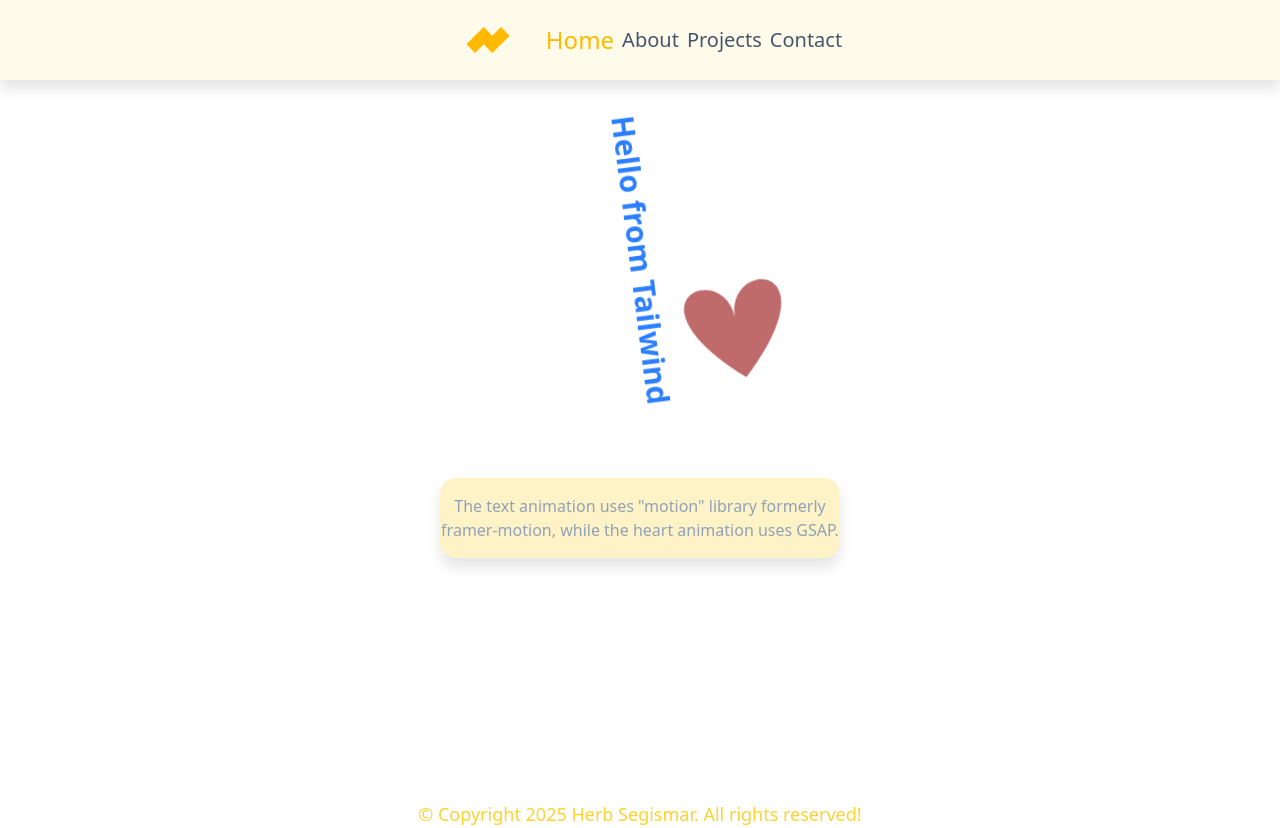
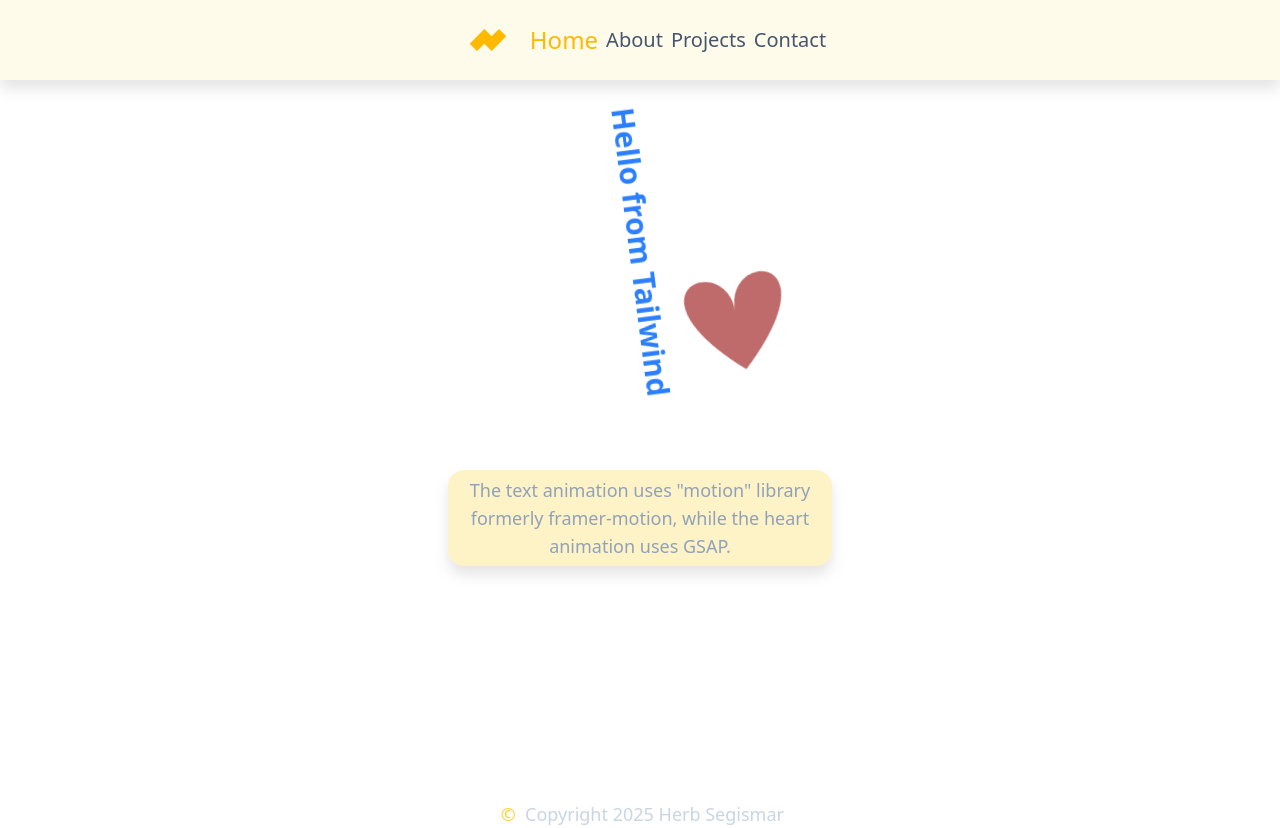
Before and after one commit to HerbertSegismar/greensock-anim, a React (Vite) app: page / in a window 1280 px wide. Built offline with nearby package versions, Linux system fonts and the light colour scheme.

Commit message:
createBrowserRouter

```diff
--- a/src/App.tsx
+++ b/src/App.tsx
@@ -1,4 +1,10 @@
-import { BrowserRouter, Routes, Route } from "react-router-dom";
+import {
+  createBrowserRouter,
+  Route,
+  createRoutesFromElements,
+  RouterProvider,
+  Outlet,
+} from "react-router-dom";
 import Home from "./components/home";
 import Projects from "./components/projects";
 import Contact from "./components/contact";
@@ -6,17 +12,18 @@
 import Layout from "./Layout";
 
 const App = () => {
+  const router = createBrowserRouter(
+    createRoutesFromElements(
+      <Route path="/" element={ <Layout><Outlet/></Layout>}>
+        <Route index element={<Home />} />
+        <Route path="projects" element={<Projects />} />
+        <Route path="contact" element={<Contact />} />
+        <Route path="about" element={<About />} />
+      </Route>
+    )
+  );
   return (
-    <BrowserRouter>
-      <Layout>
-        <Routes>
-          <Route path="/" element={<Home />} />
-          <Route path="/projects" element={<Projects />} />
-          <Route path="/contact" element={<Contact />} />
-          <Route path="/about" element={<About />} />
-        </Routes>
-      </Layout>
-    </BrowserRouter>
+    <RouterProvider router={router} />
   );
 };
 
--- a/src/Layout.tsx
+++ b/src/Layout.tsx
@@ -8,11 +8,13 @@
 function Layout({ children }: LayoutProps) {
   return (
     <div className="flex flex-col min-h-screen">
-      <Navbar />
+      <div className="flex items-center justify-center">
+        <Navbar />
+      </div>
       <main className="flex-1 flex flex-col items-center justify-center">
         {children}
       </main>
-      <div className="text-lg flex text-center items-center justify-center text-amber-300">
+      <div className="text-sm md:text-lg flex text-center items-center justify-center text-slate-300">
         <Footer />
       </div>
     </div>
--- a/src/components/footer.tsx
+++ b/src/components/footer.tsx
@@ -1,8 +1,9 @@
 
 const footer = () => {
   return (
-    <h1>
-      &copy; Copyright {new Date().getFullYear()} Herb Segismar. All rights reserved!
+    <h1 className="text-sm md:text-lg flex text-center items-center justify-center text-slate-300">
+      &nbsp;<span className="text-amber-300">&copy;</span>&nbsp; Copyright{" "}
+      {new Date().getFullYear()} Herb Segismar
     </h1>
   );
 }
--- a/src/components/home.tsx
+++ b/src/components/home.tsx
@@ -49,7 +49,7 @@
         <Heart />
       </div>
       <div
-        className=" flex items-center justify-center text-slate-400 drop-shadow-xl text-center bg-amber-100 w-[400px] h-20 rounded-2xl -z-10"
+        className=" flex items-center justify-center text-sm md:text-lg text-slate-400 drop-shadow-xl text-center bg-amber-100 w-96 h-24 rounded-2xl -z-10"
         style={{ marginTop: "100px" }}
       >
         <p>
@@ -57,8 +57,6 @@
           the heart animation uses GSAP.
         </p>
       </div>
-      <div className="text-lg flex text-center items-center justify-center text-violet-400 absolute bottom-0">
-      </div>
     </div>
   );
 }
--- a/src/components/navbar.tsx
+++ b/src/components/navbar.tsx
@@ -5,17 +5,25 @@
 const navbar = () => {
   return (
     <nav className="w-full h-20 bg-amber-50 flex items-center justify-center fixed top-0 drop-shadow-xl text-lg lg:text-xl text-slate-600 gap-2">
-      <motion.div
-        animate={{
-          scale: [0.5, 0.3, 0.5],
-          transition: { duration: 2, repeat: Infinity },
-        }}
-        className="logo"
-      />
+      <NavLink to="/">
+        <motion.div
+          animate={{
+            scale: [0.4, 0.3, 0.4],
+            transition: { duration: 2, repeat: Infinity },
+          }}
+          className="logo -mx-4"
+        />
+      </NavLink>
       {NavbarData.map((link) => (
         <NavLink
-        className={({ isActive }) => (isActive ? "text-amber-400 text-xl lg:text-2xl transition-all duration-200" : "")}
-        key={link.id} to={link.url}>
+          className={({ isActive }) =>
+            isActive
+              ? "text-amber-400 text-xl lg:text-2xl transition-all duration-200"
+              : "hover:scale-105 transition-all duration-200"
+          }
+          key={link.id}
+          to={link.url}
+        >
           {link.text}
         </NavLink>
       ))}
--- a/src/index.css
+++ b/src/index.css
@@ -1,17 +1,4 @@
 @import "tailwindcss";
-
-* {
-  margin: 0;
-  padding: 0;
-  box-sizing: border-box;
-}
-
-footer {
-  bottom: 0;
-  width: 100%;
-  text-align: center;
-  color:rgba(184, 184, 36, 0.526);
-}
 
 .heart {
   background-color:rgba(165, 42, 42, 0.696);
@@ -25,4 +12,11 @@
   width: 100px;
   height: 100px;
   clip-path: path("M0 60 40 20 60 40 80 20 100 40 60 80 40 60 20 80Z");
+  transform: scale(0.25);
+  transition: color 2s ease-in-out;
 }
+
+.logo:hover {
+  background-color: oklch(74.262% 0.11699 258.299);
+  transition: all 0.4s ease-in-out;
+}
```
